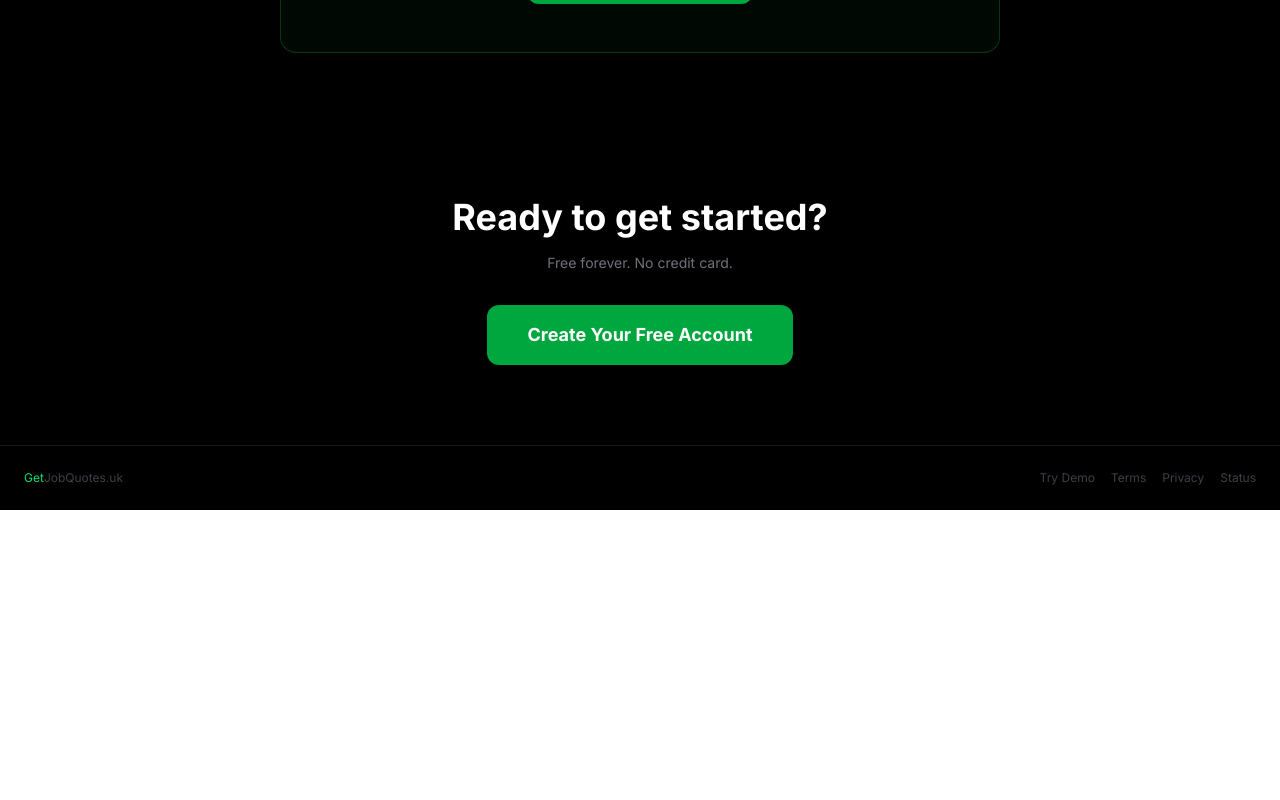
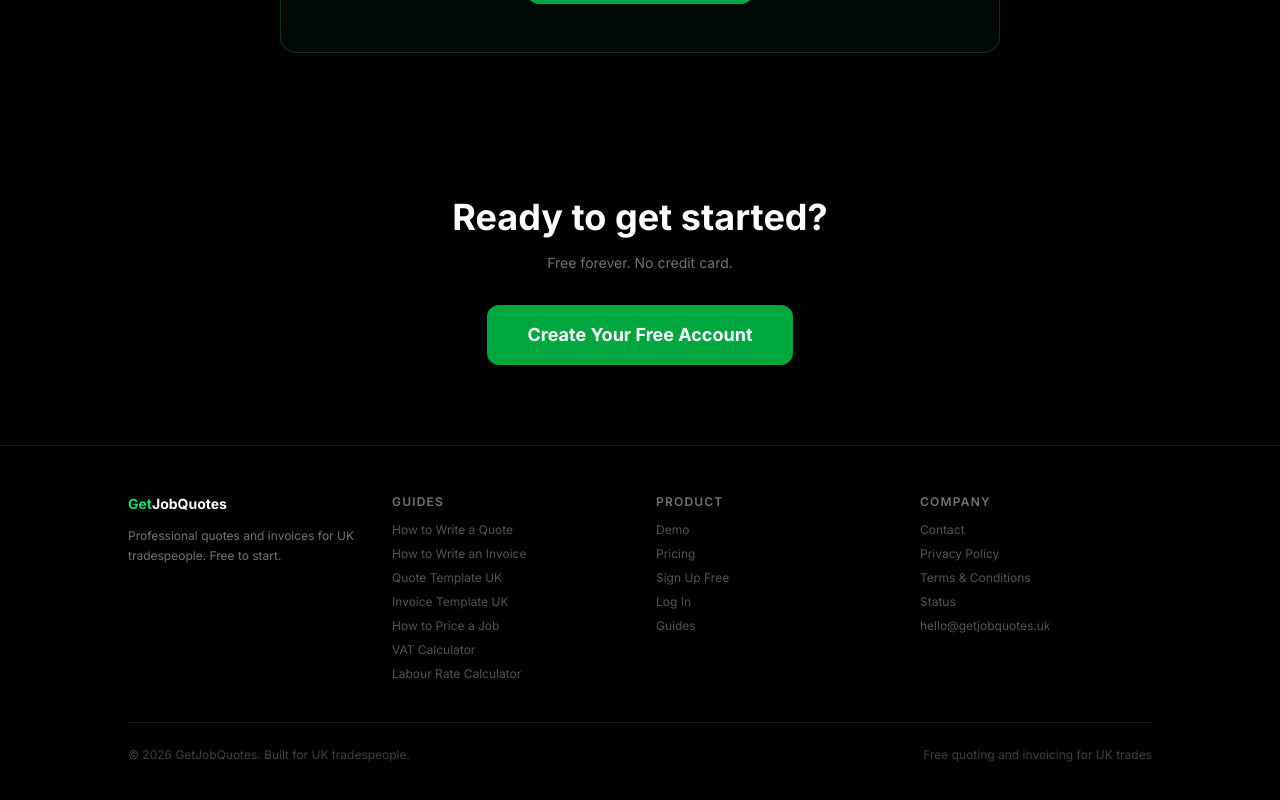
Before and after one commit to getjobquotes/getjobquotes-marketing, a Next.js app: page / in a window 1280 px wide. Shown: the part 1890-2690 px from the top of the page. Before the commit the page ends 2400 px from the top, so only its background shows below. Built offline with nearby package versions, Linux system fonts and the light colour scheme; no server answers.

Commit message:
fix: update landing page footer with guides, product, company columns

```diff
--- a/app/page.tsx
+++ b/app/page.tsx
@@ -93,13 +93,54 @@ export default function LandingPage() {
       </section>
 
       {/* Footer */}
-      <footer className="border-t border-zinc-900 px-6 py-6 flex flex-wrap items-center justify-between gap-4 text-xs text-zinc-700">
-        <span><span className="text-green-400">Get</span>JobQuotes.uk</span>
-        <div className="flex flex-wrap gap-4">
-          <Link href="/demo" className="hover:text-zinc-400 transition">Try Demo</Link>
-          <Link href="/terms" className="hover:text-zinc-400 transition">Terms</Link>
-          <Link href="/privacy" className="hover:text-zinc-400 transition">Privacy</Link>
-          <Link href="/status" className="hover:text-zinc-400 transition">Status</Link>
+      <footer className="border-t border-zinc-900 px-5 py-12">
+        <div className="max-w-5xl mx-auto">
+          <div className="grid grid-cols-2 sm:grid-cols-4 gap-8 mb-10">
+            <div>
+              <p className="text-sm font-bold mb-3">
+                <span className="text-green-400">Get</span>JobQuotes
+              </p>
+              <p className="text-xs text-zinc-500 leading-relaxed">
+                Professional quotes and invoices for UK tradespeople. Free to start.
+              </p>
+            </div>
+            <div>
+              <p className="text-xs font-semibold text-zinc-500 uppercase tracking-widest mb-3">Guides</p>
+              <div className="space-y-2">
+                <Link href="/guides/how-to-write-a-quote-uk" className="block text-xs text-zinc-600 hover:text-zinc-400 transition">How to Write a Quote</Link>
+                <Link href="/guides/how-to-write-an-invoice-uk" className="block text-xs text-zinc-600 hover:text-zinc-400 transition">How to Write an Invoice</Link>
+                <Link href="/guides/quote-template-uk" className="block text-xs text-zinc-600 hover:text-zinc-400 transition">Quote Template UK</Link>
+                <Link href="/guides/invoice-template-uk" className="block text-xs text-zinc-600 hover:text-zinc-400 transition">Invoice Template UK</Link>
+                <Link href="/guides/how-to-price-a-job" className="block text-xs text-zinc-600 hover:text-zinc-400 transition">How to Price a Job</Link>
+                <Link href="/guides/vat-calculator-uk" className="block text-xs text-zinc-600 hover:text-zinc-400 transition">VAT Calculator</Link>
+                <Link href="/guides/labour-rate-calculator-uk" className="block text-xs text-zinc-600 hover:text-zinc-400 transition">Labour Rate Calculator</Link>
+              </div>
+            </div>
+            <div>
+              <p className="text-xs font-semibold text-zinc-500 uppercase tracking-widest mb-3">Product</p>
+              <div className="space-y-2">
+                <Link href="/demo" className="block text-xs text-zinc-600 hover:text-zinc-400 transition">Demo</Link>
+                <Link href="/pricing" className="block text-xs text-zinc-600 hover:text-zinc-400 transition">Pricing</Link>
+                <Link href="/auth?mode=signup" className="block text-xs text-zinc-600 hover:text-zinc-400 transition">Sign Up Free</Link>
+                <Link href="/auth" className="block text-xs text-zinc-600 hover:text-zinc-400 transition">Log In</Link>
+                <Link href="/guides" className="block text-xs text-zinc-600 hover:text-zinc-400 transition">Guides</Link>
+              </div>
+            </div>
+            <div>
+              <p className="text-xs font-semibold text-zinc-500 uppercase tracking-widest mb-3">Company</p>
+              <div className="space-y-2">
+                <Link href="/contact" className="block text-xs text-zinc-600 hover:text-zinc-400 transition">Contact</Link>
+                <Link href="/privacy" className="block text-xs text-zinc-600 hover:text-zinc-400 transition">Privacy Policy</Link>
+                <Link href="/terms" className="block text-xs text-zinc-600 hover:text-zinc-400 transition">Terms & Conditions</Link>
+                <Link href="/status" className="block text-xs text-zinc-600 hover:text-zinc-400 transition">Status</Link>
+                <a href="mailto:hello@getjobquotes.uk" className="block text-xs text-zinc-600 hover:text-zinc-400 transition">hello@getjobquotes.uk</a>
+              </div>
+            </div>
+          </div>
+          <div className="border-t border-zinc-900 pt-6 flex flex-col sm:flex-row items-center justify-between gap-2">
+            <p className="text-xs text-zinc-700">© {new Date().getFullYear()} GetJobQuotes. Built for UK tradespeople.</p>
+            <p className="text-xs text-zinc-700">Free quoting and invoicing for UK trades</p>
+          </div>
         </div>
       </footer>
     </main>
```
